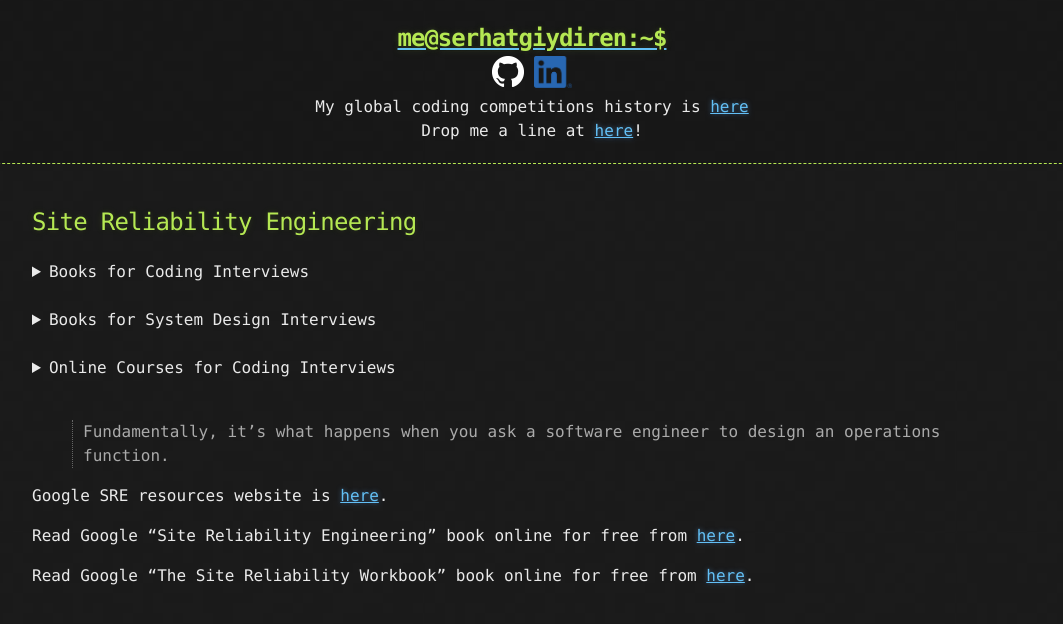
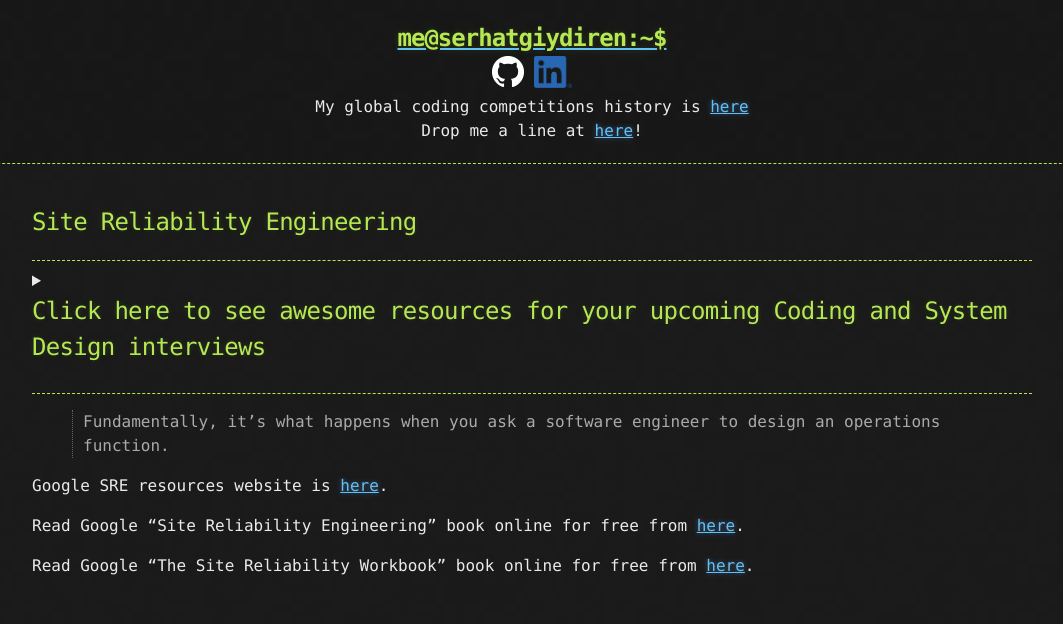
Before and after one commit to goodHunter27/serhatgiydiren.github.io, a Jekyll site: the page built from _posts/2020-01-04-site-reliability-engineering.md, in a window 1280 px wide. Shown: the top 624 px of the page, without its empty margins (108-1171 px from the left). Built offline with Jekyll 4.4.1, drawn with Linux system fonts in a browser that asks for light colours.

Commit message:
Update affiliate.html

```diff
--- a/_includes/affiliate.html
+++ b/_includes/affiliate.html
@@ -1,5 +1,10 @@
+<hr>
+
 <details>
-  <summary>Books for Coding Interviews</summary>
+  <summary><h2>Click here to see awesome resources for your upcoming Coding and System Design interviews</h2></summary>
+
+  <details>
+    <summary>Click to see Books for Coding Interviews</summary>
     <ul>
       <li><a href="https://amzn.to/3c010Dj" target="_blank">Algorithms (Robert Sedgewick, Kevin Wayne)</a><br/>*** There are also two great online courses from the authors for this book (You may find them below)</li>
       <li><a href="https://amzn.to/3K7tHek" target="_blank">Introduction to Algorithms (Thomas H. Cormen, Charles E. Leiserson, Ronald L. Rivest, Clifford Stein)</a></li>
@@ -16,7 +21,7 @@
   <br/>
 
   <details>
-  <summary>Books for System Design Interviews</summary>
+    <summary>Click to see Books for System Design Interviews</summary>
     <ul>
       <li><a href="https://amzn.to/3QRGLGy" target="_blank">System Design Interview – An insider's guide (Alex Xu)</a></li>
       <li><a href="https://amzn.to/3Pv7oju" target="_blank">System Design Interview – An Insider's Guide: Volume 2 (Alex Xu)</a></li>
@@ -30,7 +35,7 @@
   <br/>
 
   <details>
-  <summary>Online Courses for Coding Interviews</summary>
+    <summary>Click to see Online Courses for Coding Interviews</summary>
     <ul>
       <li><a href="imp.i384100.net/YgaNNe" target="_blank">Algorithms, Part I (Robert Sedgewick, Kevin Wayne)</a><br/>*** There is also a book from the authors for this course (You may find it above)</li>
       <li><a href="imp.i384100.net/LPN22V" target="_blank">Algorithms, Part II (Robert Sedgewick, Kevin Wayne)</a><br/>*** There is also a book from the authors for this course (You may find it above)</li>
@@ -43,4 +48,7 @@
     </ul>
   </details>
 
-<br/>
+  If you need further guidance or mentorship, drop me a line at <a href="mailto:serhatgiydiren@gmail.com">here</a>!
+</details>
+
+<hr>
```
Lines whose indentation alone changed are shown as unchanged.
